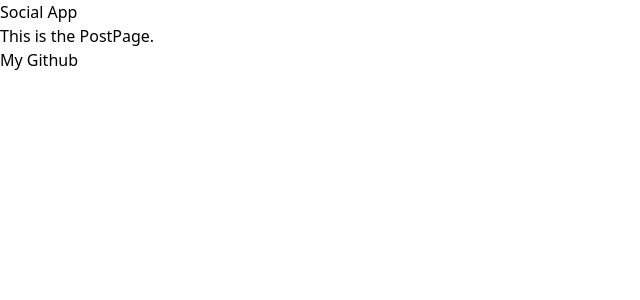
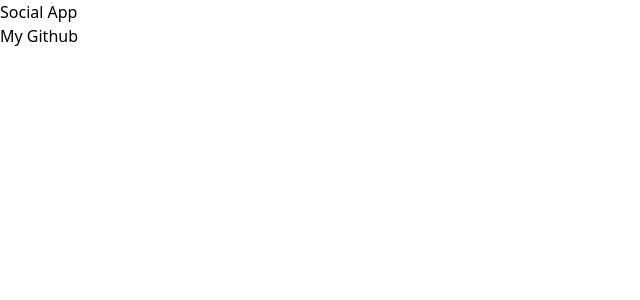
Before and after one commit to patrickoser/social-app, a React (Vite) app: page /postpage in a window 1280 px wide. Shown: the top 300 px of the page, without its empty margins (0-640 px from the left). Built offline with nearby package versions, Linux system fonts and the light colour scheme.

Commit message:
Reset PostPage.

```diff
--- a/src/pages/PostPage.jsx
+++ b/src/pages/PostPage.jsx
@@ -3,7 +3,7 @@ import React from "react";
 const PostPage = () => {
     return (
         <div>
-            <h1>This is the PostPage.</h1>
+
         </div>
     )
 }
```
